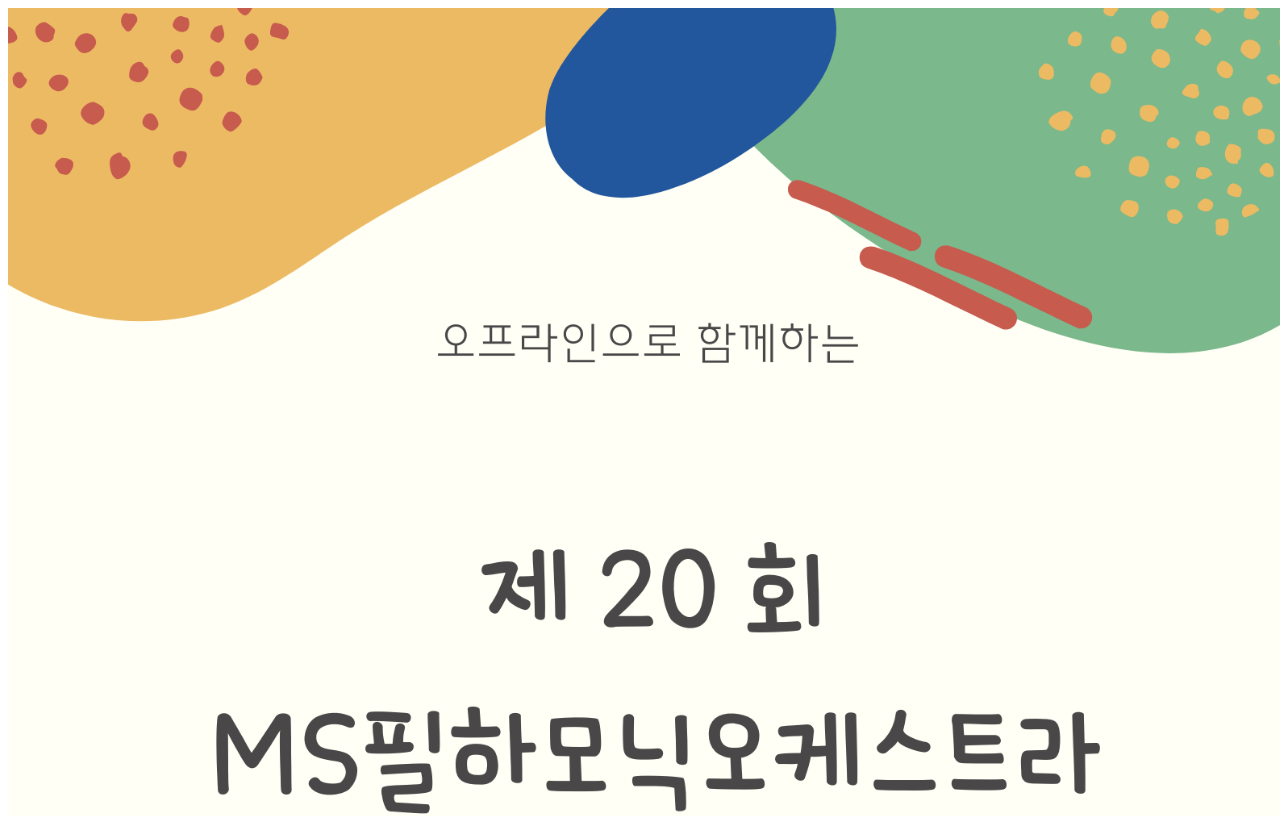
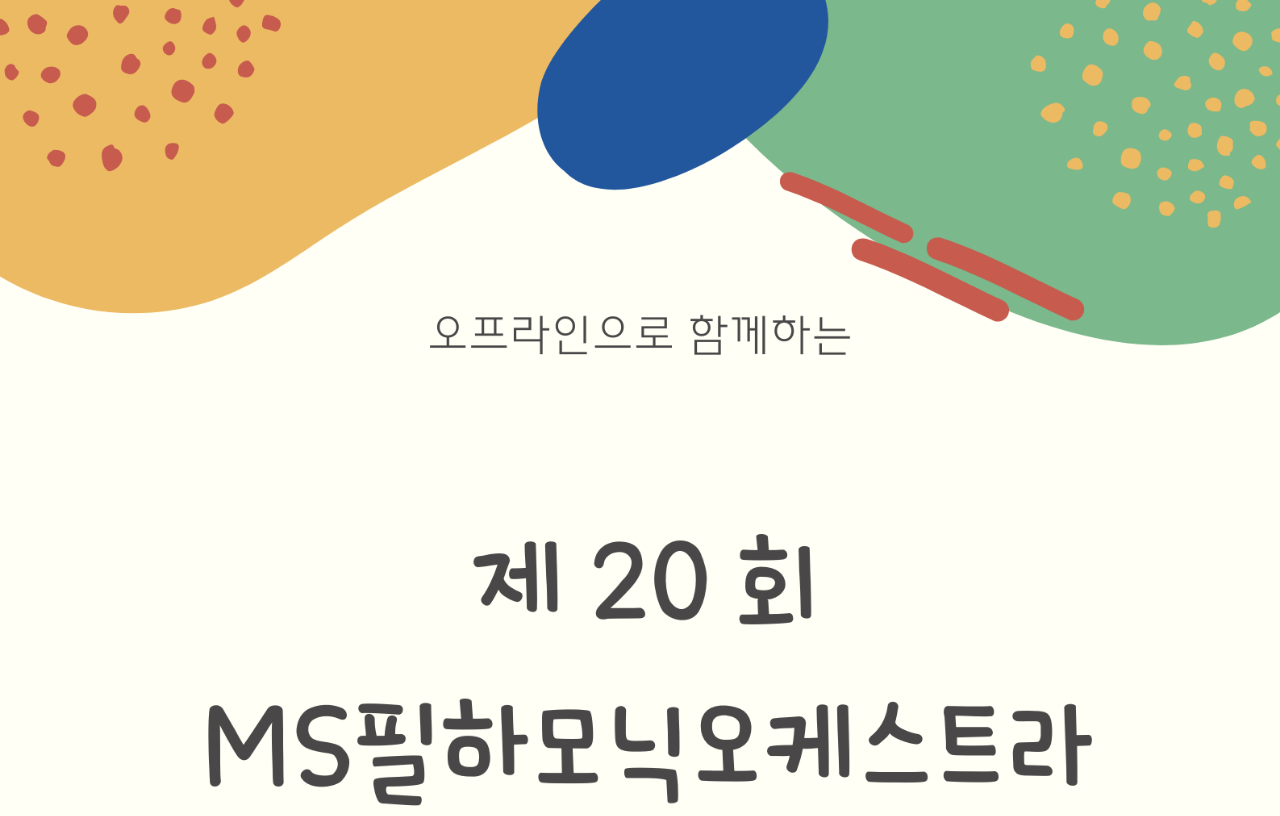
Before and after one commit to reinca97/jackum_program, a plain HTML site: page index.html in a window 1280 px wide. Shown: the top 816 px of the page. Drawn offline with Linux system fonts and the light colour scheme.

Commit message:
remove margin

```diff
--- a/index.html
+++ b/index.html
@@ -8,6 +8,10 @@
 		<meta name="viewport" content="width=device-width, initial-scale=1">
 		<link rel="stylesheet" href="">
 		<style>
+			body {
+				width: 100%;
+				margin: 0;
+			}
 			img {
 				max-width: 100vw;
 			}
```
